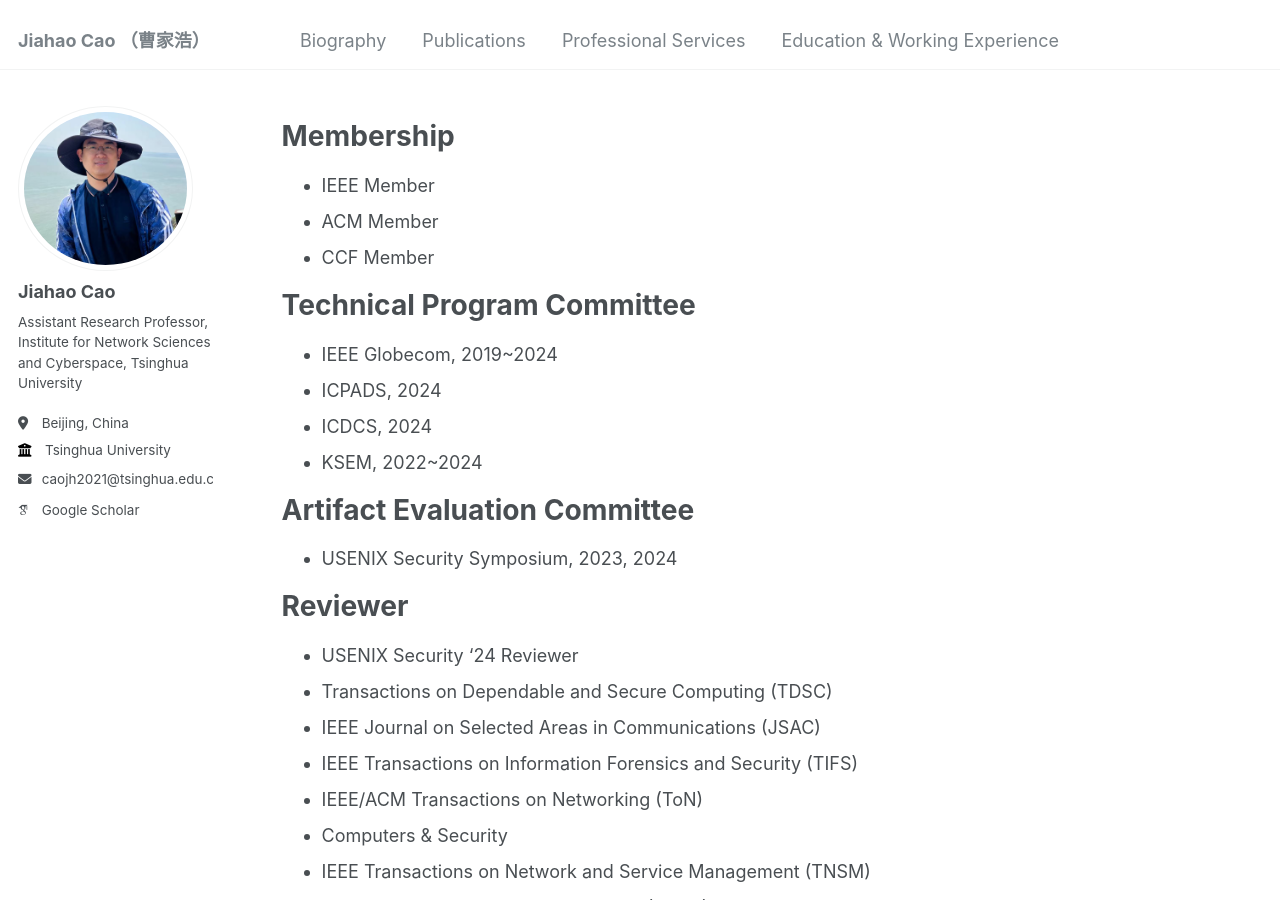
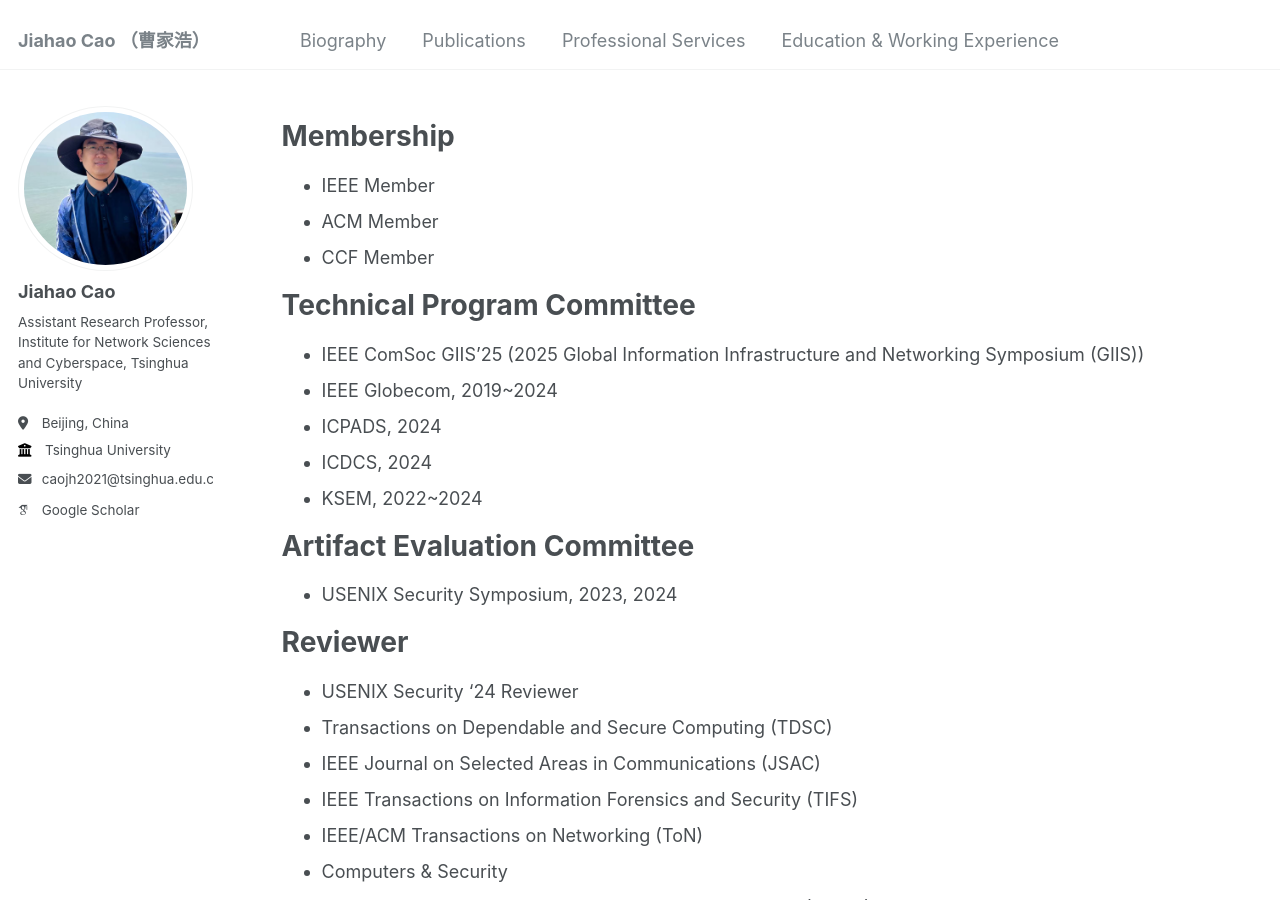
Before and after one commit to caojh15/caojh15.github.io, a Jekyll site: the page built from _pages/services.md, in a window 1280 px wide and 900 px high. Built offline with Jekyll 4.4.1, drawn with Linux system fonts in a browser that asks for light colours; some web fonts are replaced.

Commit message:
Update services.md

```diff
--- a/_pages/services.md
+++ b/_pages/services.md
@@ -10,6 +10,7 @@ author_profile: true
 * CCF Member
 
 # Technical Program Committee
+* IEEE ComSoc GIIS'25 (2025 Global Information Infrastructure and Networking Symposium (GIIS))
 * IEEE Globecom, 2019~2024
 * ICPADS, 2024
 * ICDCS, 2024
```
